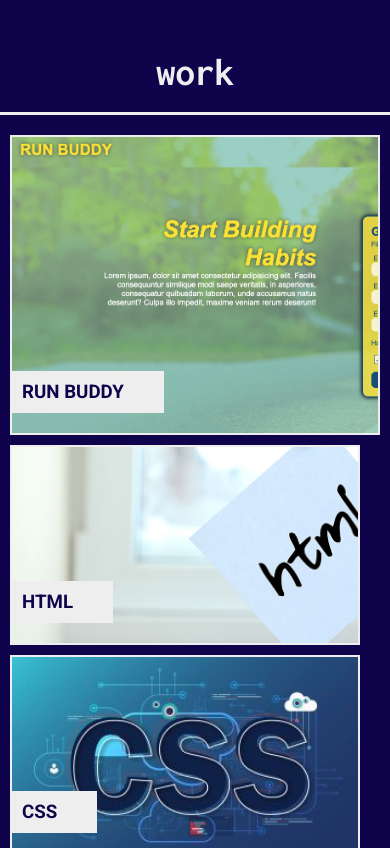
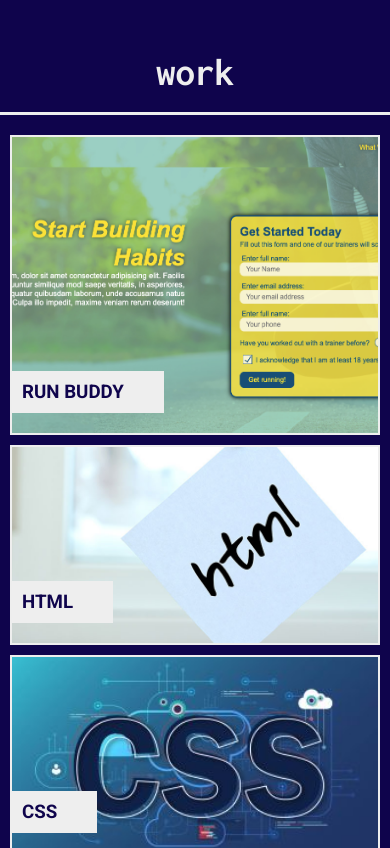
Before and after one commit to joseduardo15062005/portafolio, a plain HTML site: page index.html in a window 390 px wide. Shown: the part 1680-2528 px from the top of the page. Drawn offline with Linux system fonts and the light colour scheme.

Commit message:
add hover effects to images anchos

```diff
--- a/assets/css/style.css
+++ b/assets/css/style.css
@@ -169,16 +169,23 @@ section{
 
 .row-main a {
    width: 100%;
+    margin-bottom: 10px;
 }
 
 .row a{
     width: 350px;
+     margin-bottom: 10px;
+}
+
+.row a:hover{
+    box-shadow: 4px 4px var(--dark-gray);
+
 }
 
 .main-work, .other-work{
     position: relative;
     background-size: cover;
-    margin-bottom: 10px;
+
     border: 2px solid var(--gray);
 }
 
@@ -210,8 +217,6 @@ section{
 }
 
 
-
-
 .main-work h3, .other-work h3{
     background-color: var(--gray);
     color: var(--dark-blue);
@@ -229,8 +234,15 @@ section{
 @media screen and (max-width:1024px) {
 
     .works-container,.main-work,
-    .other-work, .col-image,.col-bio {
+    .other-work,
+    .col-image,
+    .col-bio,
+    .row a {
         width: 100%;
+    }
+
+    .main-work, .other-work{
+        background-position: center;
     }
 
 
```
